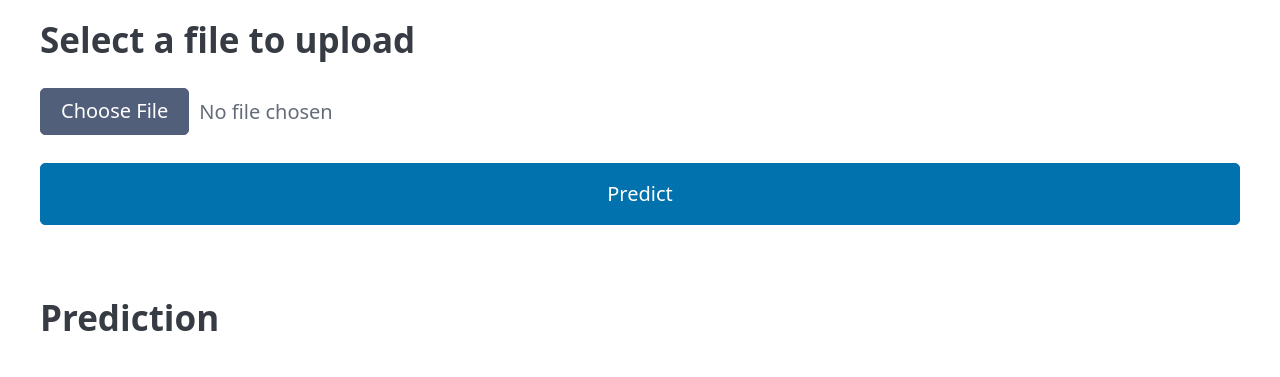
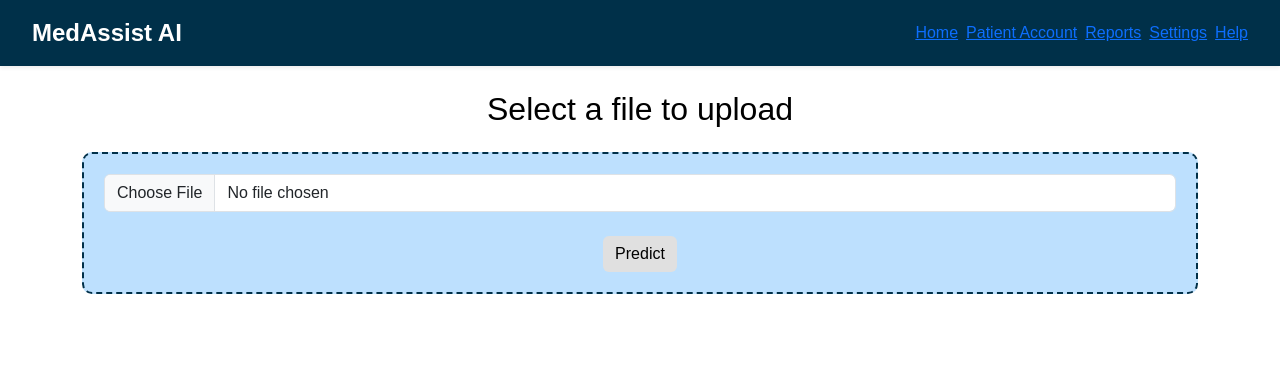
Before and after one commit to Kiwis01/MedAI, a Flask app: page / in a window 1280 px wide. Shown: the top 377 px of the page. Run offline with Flask 3, Linux system fonts and the light colour scheme; some libraries are stand-ins or nearby versions.

Commit message:
Added vincents html template

```diff
--- a/templates/index.html
+++ b/templates/index.html
@@ -1,25 +1,144 @@
 <!DOCTYPE html>
-<html>
+<html lang="en">
 <head>
-    <title>Flask AI Image Prediction</title>
-    <meta charset="utf-8">
-    <meta name="viewport" content="width=device-width, initial-scale=1">
-    <meta name="color-scheme" content="dark">
-    <link rel="stylesheet" href="https://cdn.jsdelivr.net/npm/@picocss/pico@2/css/pico.min.css">
+    <meta charset="UTF-8">
+    <meta name="viewport" content="width=device-width, initial-scale=1.0">
+    <title>MedAssist AI</title>
+    <link rel="stylesheet" href="https://cdn.jsdelivr.net/npm/bootstrap@5.3.0/dist/css/bootstrap.min.css">
+    <style>
+        /* color palette */
+        :root {
+            --light-gray: #E0E0E0;
+            --medium-gray: #B0B0B0;
+            --dark-blue: #003049;
+            --light-blue: #BDE0FE;
+            --text-dark: #000000;
+            --white: #FFFFFF;
+        }
+
+        body {
+            background-color: var(--white);
+            color: var(--text-dark);
+            font-family: Arial, sans-serif;
+        }
+
+        /* navigation bar */
+        .navbar {
+            background-color: var(--dark-blue);
+            padding: 10px 20px;
+        }
+        .navbar-brand {
+            font-weight: bold;
+            color: white;
+            font-size: 1.5rem;
+        }
+
+        /* upload box */
+        .upload-box {
+            border: 2px dashed var(--dark-blue);
+            padding: 20px;
+            text-align: center;
+            border-radius: 10px;
+            background-color: var(--light-blue);
+        }
+
+        /* upload button */
+        .btn-primary {
+            background-color: var(--light-gray);
+            border: none;
+            color: black;
+        }
+        .btn-primary:hover {
+            background-color: var(--dark-blue);
+            color: white;
+        }
+
+        /* loading circle */
+        .spinner-border {
+            display: none;
+        }
+
+        /* prediction result */
+        #prediction-container {
+            display: none;
+        }
+    </style>
     <script src="static/script.js" defer></script>
 </head>
 <body>
-    <main class="container">
-        <h2>Select a file to upload</h2>
+
+<!-- navigation bar visuals -->
+<nav class="navbar navbar-expand-lg shadow-sm">
+    <div class="container-fluid">
+        <a class="navbar-brand">MedAssist AI</a>
+        <div class="d-flex gap-2">
+            <a href="#" class="nav-btn">Home</a>
+            <a href="#" class="nav-btn">Patient Account</a>
+            <a href="#" class="nav-btn">Reports</a>
+            <a href="#" class="nav-btn">Settings</a>
+            <a href="#" class="nav-btn">Help</a>
+        </div>
+    </div>
+</nav>
+
+<!-- container for uploading an image and receiving output -->
+<div class="container text-center mt-4">
+    <h2 class="mb-4">Select a file to upload</h2>
+
+    <!-- box for uploading images -->
+    <div class="upload-box">
         <form id="upload-form" enctype="multipart/form-data">
-            <input type="file" id="file-input" name="file" class="form-control" required>
-            <input type="submit" value="Predict" class="btn btn-info">
+            <input type="file" id="file-input" name="file" class="form-control mb-2" accept="image/*" required>
+            <img id="prediction-image" class="img-fluid rounded shadow mt-2" style="display: none; max-width: 100%;" alt="Prediction Result">
+            <button type="submit" class="btn btn-primary mt-3">Predict</button>
+            <div class="spinner-border text-primary mt-3" role="status"></div>
         </form>
+    </div>
 
-        <h2>Prediction</h2>
-        <div id="prediction-container" style="display: none;">
-            <img id="prediction-image" src="" alt="Prediction Result" class="img-responsive">
-        </div>
-    </main>
+    <!-- displaying output -->
+    <div id="prediction-container" class="mt-4"></div>
+</div>
+
+<script>
+    document.addEventListener("DOMContentLoaded", function () {
+        document.getElementById("upload-form").addEventListener("submit", function (event) {
+            event.preventDefault(); // Prevent page refresh
+
+            let formData = new FormData();
+            let fileInput = document.getElementById("file-input");
+            if (fileInput.files.length === 0) {
+                alert("Please select an image first!");
+                return;
+            }
+
+            formData.append("file", fileInput.files[0]);
+
+            document.querySelector(".spinner-border").style.display = "inline-block";
+
+            fetch("/upload", {
+                method: "POST",
+                body: formData,
+            })
+            .then(response => response.json())
+            .then(data => {
+                document.querySelector(".spinner-border").style.display = "none";
+
+                if (data.error) {
+                    alert(data.error);
+                } else {
+                    document.getElementById("prediction-image").src = data.predicted;
+                    document.getElementById("prediction-image").style.display = "block";
+                    document.getElementById("prediction-container").style.display = "block";
+                }
+            })
+            .catch(error => {
+                document.querySelector(".spinner-border").style.display = "none";
+                console.error("Error:", error);
+            });
+        });
+    });
+</script>
+
+<script src="https://cdn.jsdelivr.net/npm/bootstrap@5.3.0/dist/js/bootstrap.bundle.min.js"></script>
 </body>
 </html>
```
Also changed, not shown: templates/og.html (added, +25 -0 lines), static/predict/result/Tr-gl_1245.jpg (added), static/predict/result2/Tr-gl_1250.jpg (added), static/predict/result3/Tr-gl_1291.jpg (added), static/predict/result4/Tr-gl_1284.jpg (added), static/uploads/Tr-gl_1245.jpg (added), static/uploads/Tr-gl_1250.jpg (added), static/uploads/Tr-gl_1284.jpg (added), static/uploads/Tr-gl_1291.jpg (added).
